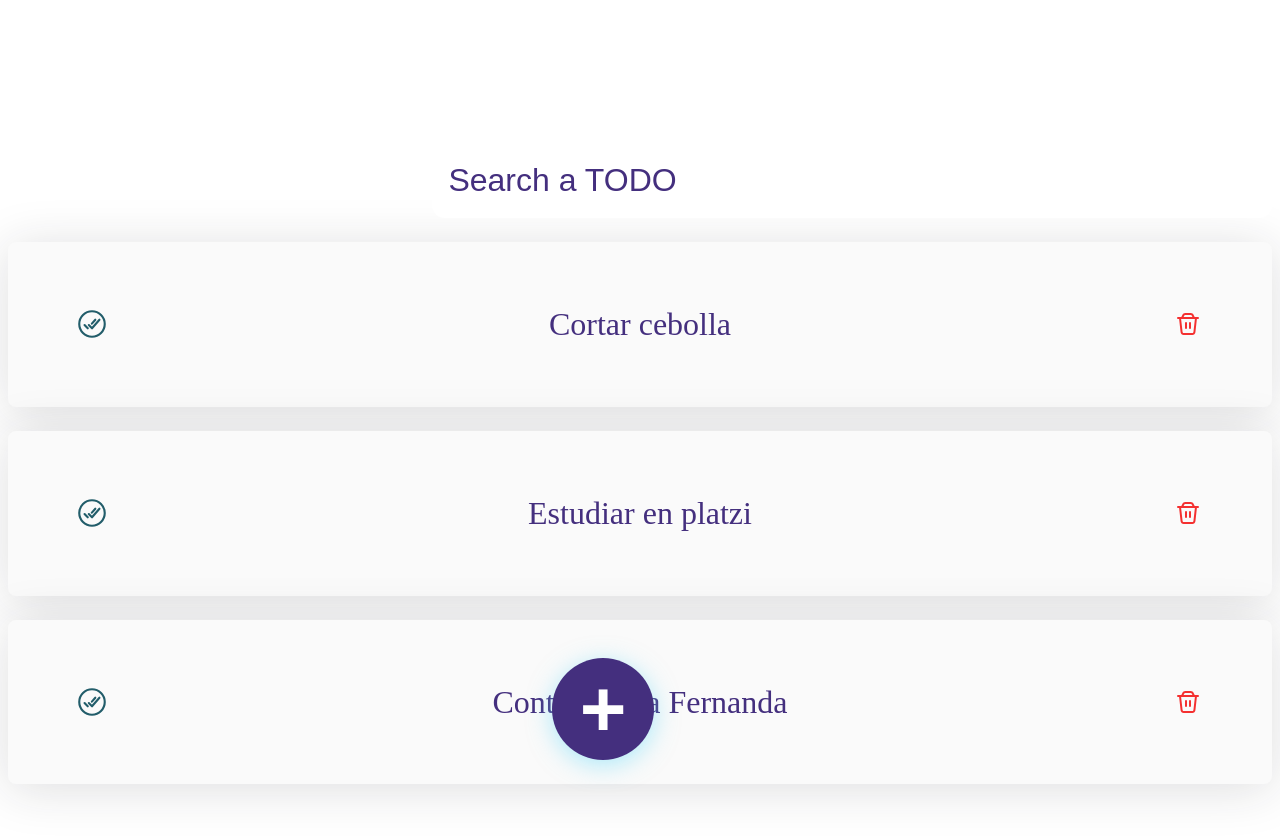
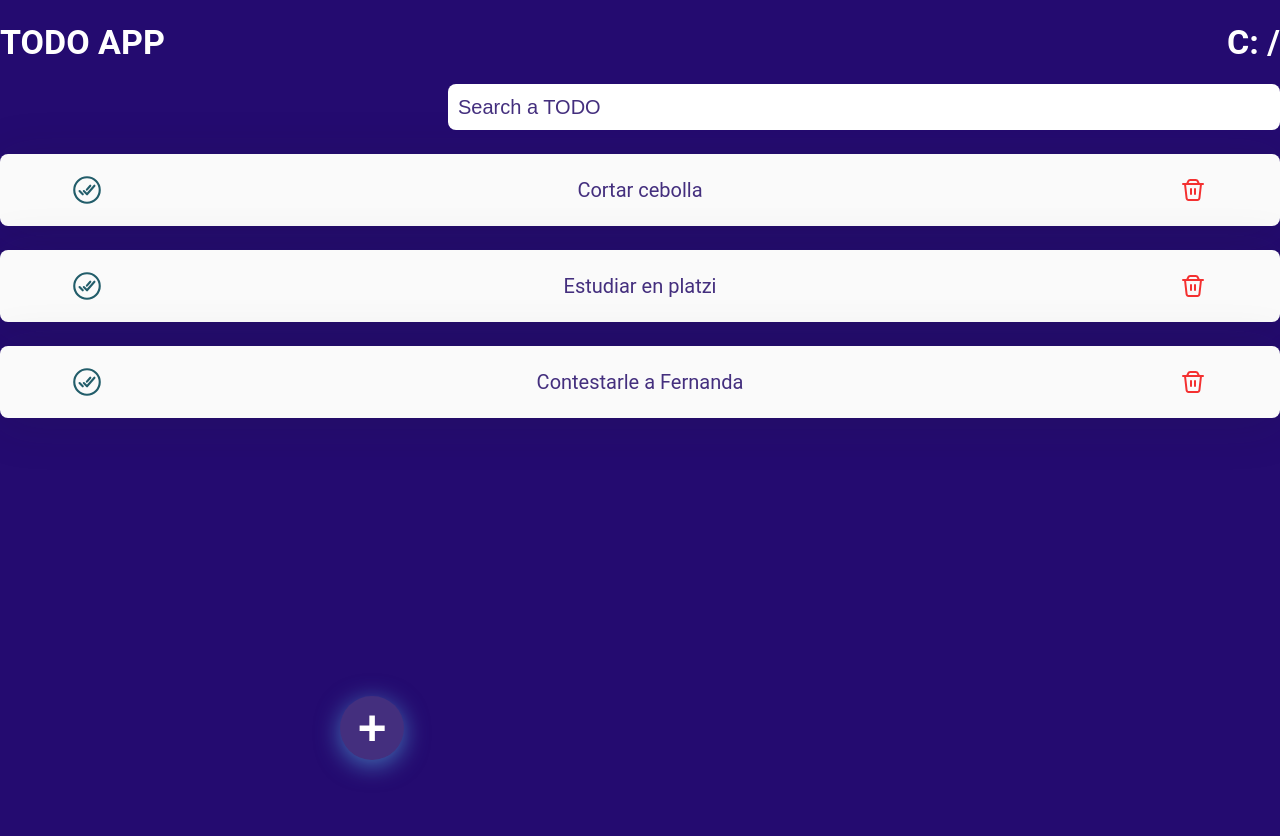
Before and after one commit to SpidySamurai/React-To-Do, a React (Create React App) app: page / in a window 1280 px wide. Shown: the top 836 px of the page. After the commit the page ends 800 px from the top, so only its background shows below. Built offline with nearby package versions, Linux system fonts and the light colour scheme.

Commit message:
Add react index

```diff
--- a/src/index.css
+++ b/src/index.css
@@ -1,13 +1,39 @@
-body {
-  margin: 0;
-  font-family: -apple-system, BlinkMacSystemFont, 'Segoe UI', 'Roboto', 'Oxygen',
-    'Ubuntu', 'Cantarell', 'Fira Sans', 'Droid Sans', 'Helvetica Neue',
-    sans-serif;
-  -webkit-font-smoothing: antialiased;
-  -moz-osx-font-smoothing: grayscale;
+:root {
+  --primary-color: #5d3cbc;
+  --secondary-color: #442f7e;
+  --text-primary-color: white;
+  --text-secondary-color: #442f7e;
 }
 
-code {
-  font-family: source-code-pro, Menlo, Monaco, Consolas, 'Courier New',
-    monospace;
+* {
+  padding: 0;
+  margin: 0;
+  box-sizing: border-box;
 }
+
+html {
+  font-size: 62.5%;
+}
+
+body {
+  font-family: "Roboto", Arial, Helvetica, sans-serif;
+  background-color: #240b70;
+  color: #1e1e1f;
+}
+
+main {
+  position: relative;
+  min-width: 32rem;
+  max-width: 42.5rem;
+  position: relative;
+  margin: 0 auto;
+  padding: 1rem;
+  min-height: 100vh;
+  background-color: #5d3cbc;
+  border-radius: 1.8rem;
+  /* border: solid black 1px; */
+}
+
+#root {
+  min-height: 100vh;
+}
--- a/src/index.js
+++ b/src/index.js
@@ -1,7 +1,7 @@
 import React from "react";
 import ReactDOM from "react-dom";
-// import "./index.css";
 import App from "./App";
+import "./index.css";
 
 ReactDOM.render(
   <React.StrictMode>
```
